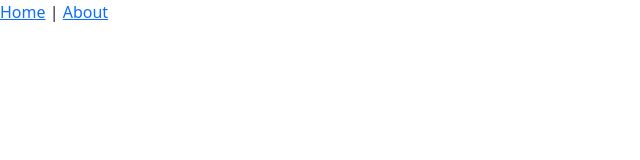
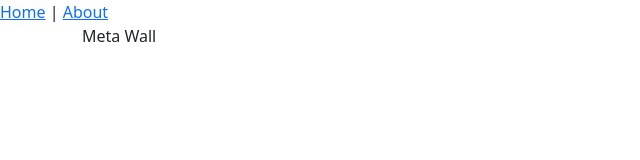
Before and after one commit to bugbug777-Old/hex-node-final, a Vue app: page /#/metawall in a window 1280 px wide. Before the commit this address led to /#/login. Shown: the top 160 px of the page, without its empty margins (0-640 px from the left). Built offline with nearby package versions, Linux system fonts and the light colour scheme.

Commit message:
add routes & Views

```diff
--- /dev/null
+++ b/src/views/LoginView.vue
@@ -0,0 +1,3 @@
+<template>
+  <div class="container">Login</div>
+</template>
--- /dev/null
+++ b/src/views/MetawallView.vue
@@ -0,0 +1,3 @@
+<template>
+  <div class="container">Meta Wall</div>
+</template>
--- /dev/null
+++ b/src/views/RegisterView.vue
@@ -0,0 +1,3 @@
+<template>
+  <div class="container">Register</div>
+</template>
```
Also changed, not shown: src/router/index.js (+12 -0 lines).
